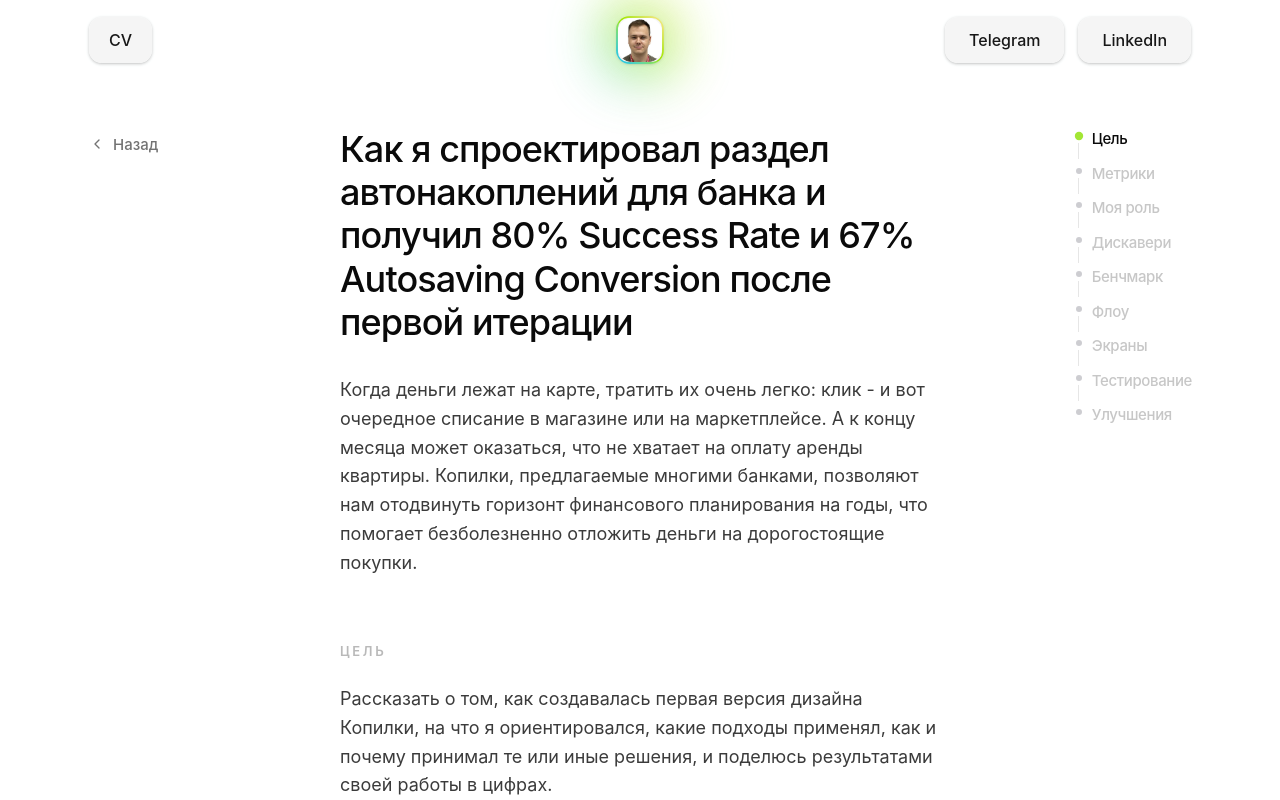
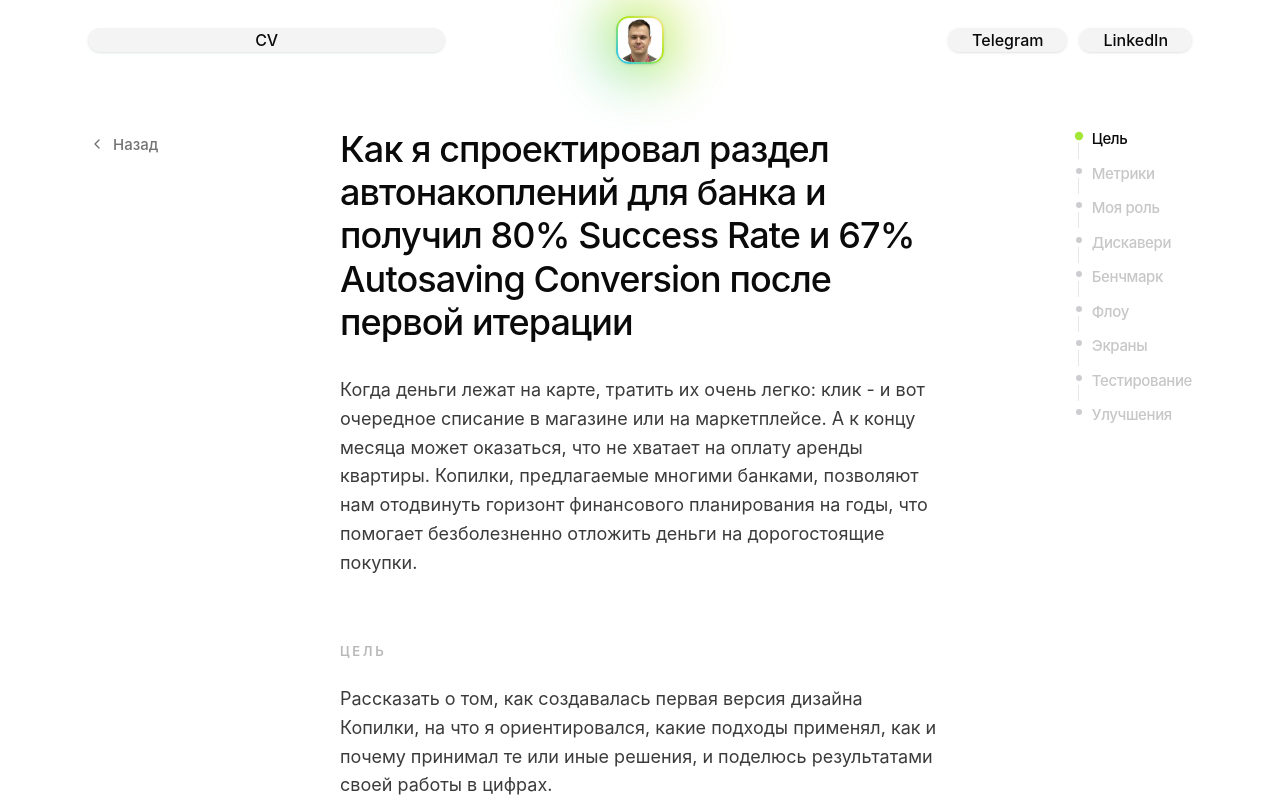
Before and after one commit to Patttar/mysite, a React (Vite) app: page /#/case in a window 1280 px wide. Shown: the top 800 px of the page. Built offline with nearby package versions, Linux system fonts and the light colour scheme.

Commit message:
Update header buttons hover effect and clean up unused code

```diff
--- a/src/pages/Case.tsx
+++ b/src/pages/Case.tsx
@@ -3,7 +3,7 @@ import { Button } from '@/components/ui/button';
 import { Avatar, AvatarFallback, AvatarImage } from '@/components/ui/avatar';
 import { motion, useMotionValue, useSpring, useTransform, useScroll, useMotionValueEvent, AnimatePresence } from 'framer-motion';
 import { useEffect, useState } from 'react';
-import { ChevronLeft, Clock } from 'lucide-react';
+import { ChevronLeft } from 'lucide-react';
 
 
 const BASE = import.meta.env.BASE_URL;
@@ -21,21 +21,41 @@ const TelegramIcon = () => (
   </svg>
 );
 
-const LongTextIcon = () => (
-  <svg width="14" height="14" viewBox="0 0 24 24" fill="none" stroke="currentColor" strokeWidth="2.5" strokeLinecap="round" strokeLinejoin="round">
-    <line x1="3" y1="5" x2="21" y2="5" />
-    <line x1="3" y1="10" x2="21" y2="10" />
-    <line x1="3" y1="15" x2="21" y2="15" />
-    <line x1="3" y1="20" x2="21" y2="20" />
-  </svg>
-);
 
-const ShortTextIcon = () => (
-  <svg width="14" height="14" viewBox="0 0 24 24" fill="none" stroke="currentColor" strokeWidth="2.5" strokeLinecap="round" strokeLinejoin="round">
-    <line x1="3" y1="8" x2="21" y2="8" />
-    <line x1="3" y1="16" x2="21" y2="16" />
-  </svg>
-);
+const HeaderButton = ({ children, href, isSocial = false }: { children: React.ReactNode; href: string; isSocial?: boolean }) => {
+  const [isHovered, setIsHovered] = useState(false);
+
+  return (
+    <Button
+      variant="secondary"
+      asChild
+      className={`rounded-xl h-12 font-medium bg-secondary transition-all text-base shadow-sm flex items-center justify-center p-0 overflow-hidden relative border-none ${isSocial ? 'w-12 md:w-auto md:px-6' : 'px-5'}`}
+      onMouseEnter={() => setIsHovered(true)}
+      onMouseLeave={() => setIsHovered(false)}
+    >
+      <a href={href} target="_blank" rel="noreferrer" className="relative z-10 w-full h-full flex items-center justify-center">
+        <motion.div
+          className="absolute inset-0 z-[-1]"
+          animate={{
+            background: isHovered
+              ? "linear-gradient(225deg, #fde68a 0%, #a3e635 45%, #38bdf8 100%)"
+              : "rgba(244, 244, 245, 1)" // secondary color
+          }}
+          transition={{ duration: 0.2 }}
+        />
+        <motion.div
+          className="flex items-center justify-center gap-2 w-full h-full"
+          animate={{
+            color: isHovered ? "#ffffff" : "#09090b" // foreground color
+          }}
+          transition={{ duration: 0.2 }}
+        >
+          {children}
+        </motion.div>
+      </a>
+    </Button>
+  );
+};
 
 const LinkedinIcon = () => (
   <svg width="24" height="24" viewBox="0 0 24 24" fill="none" xmlns="http://www.w3.org/2000/svg" className="text-foreground fill-current">
@@ -95,12 +115,6 @@ export default function Case() {
     }
   }, []);
 
-  // Save toggle state
-  const handleToggleVersion = () => {
-    const newVal = !isShortVersion;
-    setIsShortVersion(newVal);
-    localStorage.setItem('case_short_version', String(newVal));
-  };
 
   useEffect(() => {
     window.scrollTo(0, 0);
@@ -185,9 +199,9 @@ export default function Case() {
       >
         <div className="grid grid-cols-3 items-center max-w-6xl mx-auto px-4 md:px-6 w-full gap-4">
           <div className="flex justify-start">
-            <Button variant="secondary" asChild className="rounded-xl px-5 h-12 font-medium bg-secondary hover:bg-secondary/80 transition-all text-base shadow-sm">
-              <a href={cvLink} target="_blank" rel="noreferrer">CV</a>
-            </Button>
+            <HeaderButton href={cvLink}>
+              CV
+            </HeaderButton>
           </div>
 
           <div className="flex justify-center items-center relative h-12">
@@ -246,18 +260,14 @@ export default function Case() {
           </div>
 
           <div className="flex justify-end gap-2 md:gap-3">
-            <Button variant="secondary" asChild className="rounded-xl h-12 w-12 md:w-auto md:px-6 font-medium bg-secondary hover:bg-secondary/80 transition-all text-base shadow-sm flex items-center justify-center p-0">
-              <a href="https://t.me/Anton_3223" target="_blank" rel="noreferrer">
-                <span className="hidden md:inline">Telegram</span>
-                <span className="md:hidden flex items-center justify-center"><TelegramIcon /></span>
-              </a>
-            </Button>
-            <Button variant="secondary" asChild className="rounded-xl h-12 w-12 md:w-auto md:px-6 font-medium bg-secondary hover:bg-secondary/80 transition-all text-base shadow-sm flex items-center justify-center p-0">
-              <a href="https://www.linkedin.com/in/anton-karpuk-3a7727180/" target="_blank" rel="noreferrer">
-                <span className="hidden md:inline">LinkedIn</span>
-                <span className="md:hidden flex items-center justify-center"><LinkedinIcon /></span>
-              </a>
-            </Button>
+            <HeaderButton href="https://t.me/Anton_3223" isSocial>
+              <span className="hidden md:inline">Telegram</span>
+              <span className="md:hidden flex items-center justify-center"><TelegramIcon /></span>
+            </HeaderButton>
+            <HeaderButton href="https://www.linkedin.com/in/anton-karpuk-3a7727180/" isSocial>
+              <span className="hidden md:inline">LinkedIn</span>
+              <span className="md:hidden flex items-center justify-center"><LinkedinIcon /></span>
+            </HeaderButton>
           </div>
         </div>
       </motion.header>
--- a/src/pages/Home.tsx
+++ b/src/pages/Home.tsx
@@ -58,6 +58,41 @@ const CaseArrowIcon = ({ isHovered }: { isHovered: boolean }) => (
     />
   </motion.svg>
 );
+
+const HeaderButton = ({ children, href, isSocial = false }: { children: React.ReactNode; href: string; isSocial?: boolean }) => {
+  const [isHovered, setIsHovered] = useState(false);
+
+  return (
+    <Button
+      variant="secondary"
+      asChild
+      className={`rounded-xl h-12 font-medium bg-secondary transition-all text-base shadow-sm flex items-center justify-center p-0 overflow-hidden relative border-none ${isSocial ? 'w-12 md:w-auto md:px-6' : 'px-5'}`}
+      onMouseEnter={() => setIsHovered(true)}
+      onMouseLeave={() => setIsHovered(false)}
+    >
+      <a href={href} target="_blank" rel="noreferrer" className="relative z-10 w-full h-full flex items-center justify-center">
+        <motion.div
+          className="absolute inset-0 z-[-1]"
+          animate={{
+            background: isHovered
+              ? "linear-gradient(225deg, #fde68a 0%, #a3e635 45%, #38bdf8 100%)"
+              : "rgba(244, 244, 245, 1)" // secondary color
+          }}
+          transition={{ duration: 0.2 }}
+        />
+        <motion.div
+          className="flex items-center justify-center gap-2 w-full h-full"
+          animate={{
+            color: isHovered ? "#ffffff" : "#09090b" // foreground color
+          }}
+          transition={{ duration: 0.2 }}
+        >
+          {children}
+        </motion.div>
+      </a>
+    </Button>
+  );
+};
 
 const CaseCard = ({ c, i }: { c: any; i: number }) => {
   const [isHovered, setIsHovered] = useState(false);
@@ -335,9 +370,9 @@ export default function Home() {
       >
         <div className="grid grid-cols-3 items-center max-w-6xl mx-auto px-4 md:px-6 w-full gap-4">
           <div className="flex justify-start">
-            <Button variant="secondary" asChild className="rounded-xl px-5 h-12 font-medium bg-secondary hover:bg-secondary/80 transition-all text-base shadow-sm">
-              <a href={cvLink} target="_blank" rel="noreferrer">CV</a>
-            </Button>
+            <HeaderButton href={cvLink}>
+              CV
+            </HeaderButton>
           </div>
 
           <div className="flex justify-center items-center relative h-12">
@@ -396,18 +431,14 @@ export default function Home() {
           </div>
 
           <div className="flex justify-end gap-2 md:gap-3">
-            <Button variant="secondary" asChild className="rounded-xl h-12 w-12 md:w-auto md:px-6 font-medium bg-secondary hover:bg-secondary/80 transition-all text-base shadow-sm flex items-center justify-center p-0">
-              <a href="https://t.me/Anton_3223" target="_blank" rel="noreferrer">
-                <span className="hidden md:inline">Telegram</span>
-                <span className="md:hidden flex items-center justify-center"><TelegramIcon /></span>
-              </a>
-            </Button>
-            <Button variant="secondary" asChild className="rounded-xl h-12 w-12 md:w-auto md:px-6 font-medium bg-secondary hover:bg-secondary/80 transition-all text-base shadow-sm flex items-center justify-center p-0">
-              <a href="https://www.linkedin.com/in/anton-karpuk-3a7727180/" target="_blank" rel="noreferrer">
-                <span className="hidden md:inline">LinkedIn</span>
-                <span className="md:hidden flex items-center justify-center"><LinkedinIcon /></span>
-              </a>
-            </Button>
+            <HeaderButton href="https://t.me/Anton_3223" isSocial>
+              <span className="hidden md:inline">Telegram</span>
+              <span className="md:hidden flex items-center justify-center"><TelegramIcon /></span>
+            </HeaderButton>
+            <HeaderButton href="https://www.linkedin.com/in/anton-karpuk-3a7727180/" isSocial>
+              <span className="hidden md:inline">LinkedIn</span>
+              <span className="md:hidden flex items-center justify-center"><LinkedinIcon /></span>
+            </HeaderButton>
           </div>
         </div>
       </motion.header>
```
